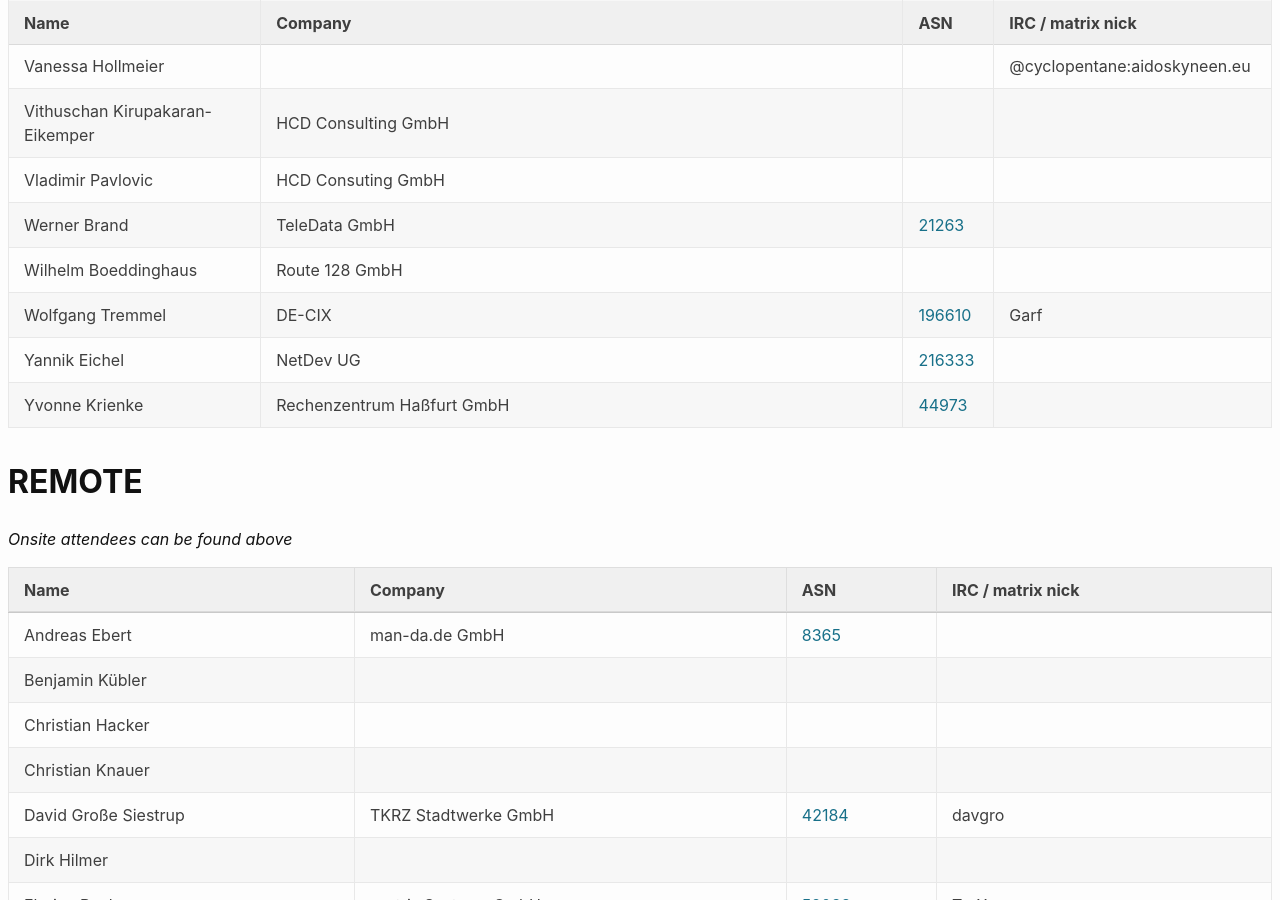
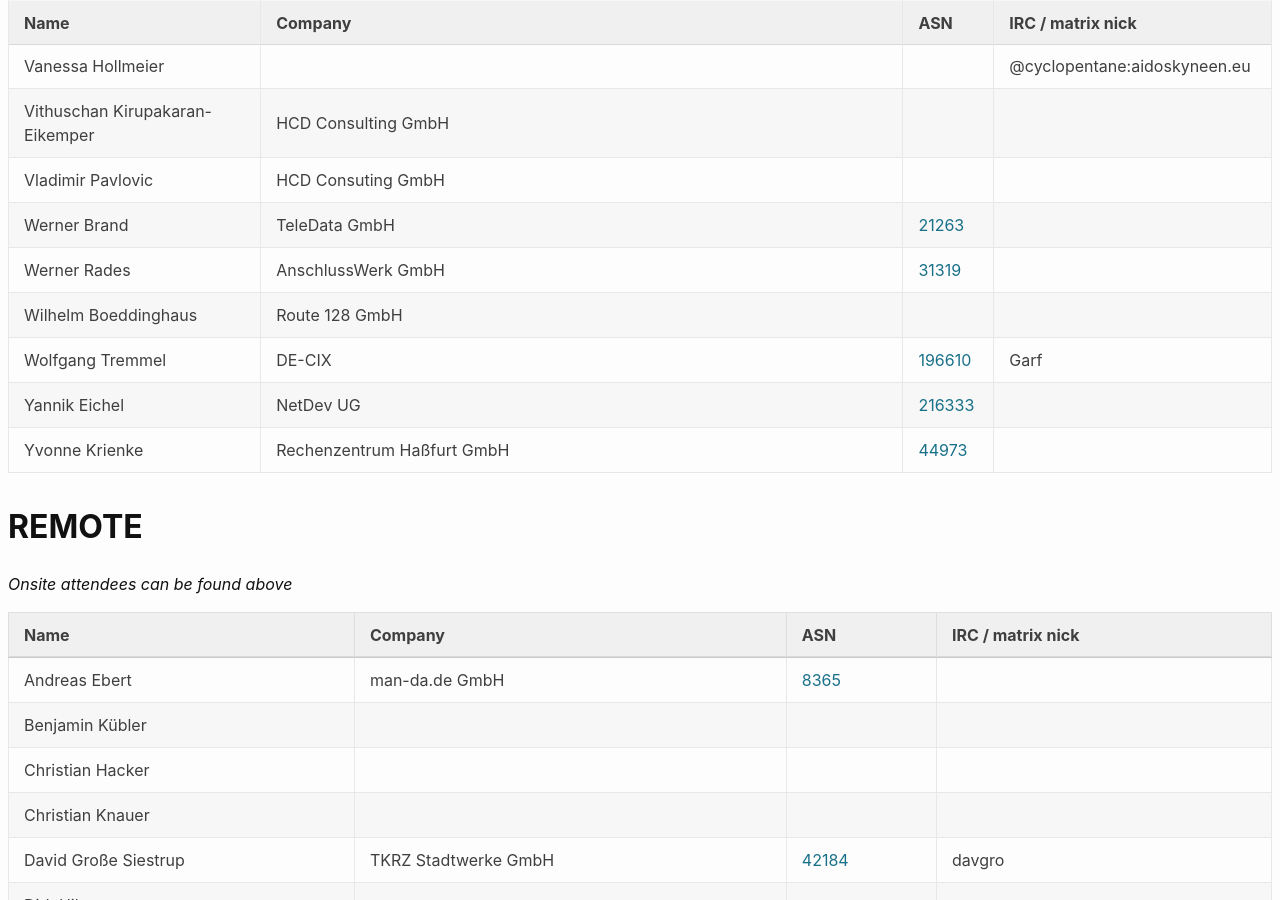
Before and after one commit to denog/pretix-attendeelist, a Jekyll site: the page built from denog17/index.markdown, in a window 1280 px wide and 900 px high, scrolled down 12937 px. Built offline with Jekyll 4.4.1, drawn with Linux system fonts in a browser that asks for light colours.

Commit message:
Latest data: Wed Jul 30 13:04:25 UTC 2025

```diff
--- a/_data/attendees_denog17_onsite.json
+++ b/_data/attendees_denog17_onsite.json
@@ -1728,6 +1728,12 @@
     "asn": "21263"
   },
   {
+    "name": "Werner Rades",
+    "company": "AnschlussWerk GmbH",
+    "irc": null,
+    "asn": "31319"
+  },
+  {
     "name": "Wilhelm Boeddinghaus",
     "company": "Route 128 GmbH",
     "irc": null,
```
